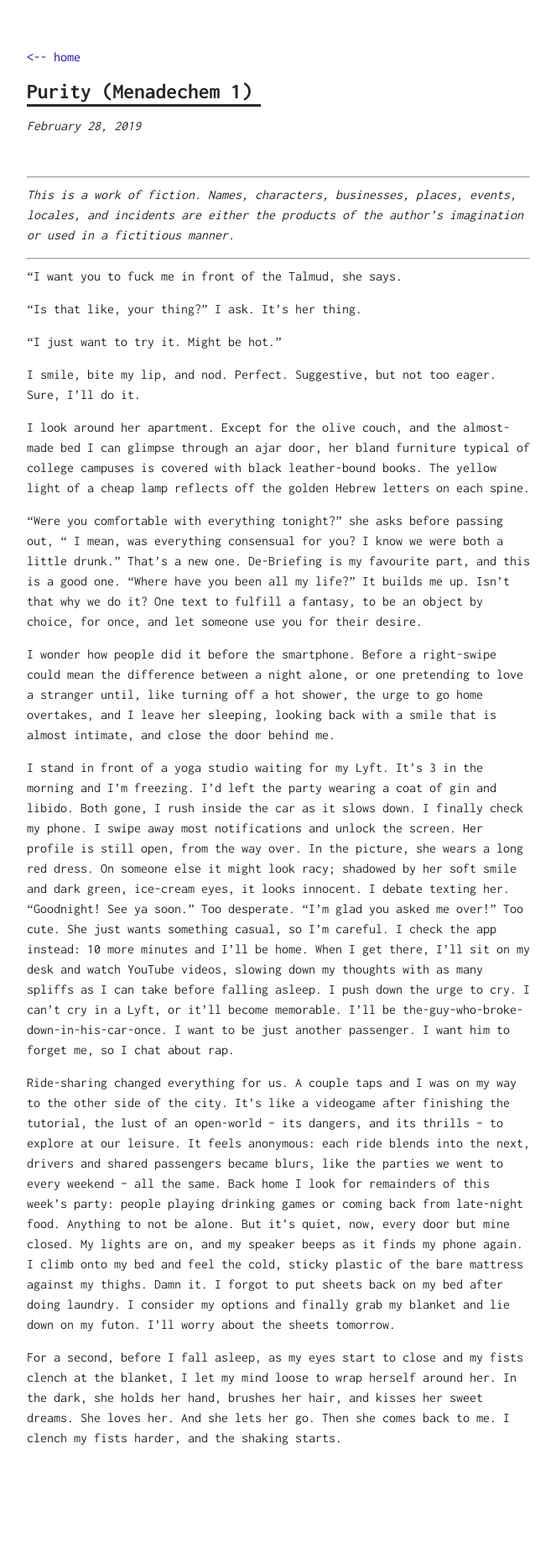
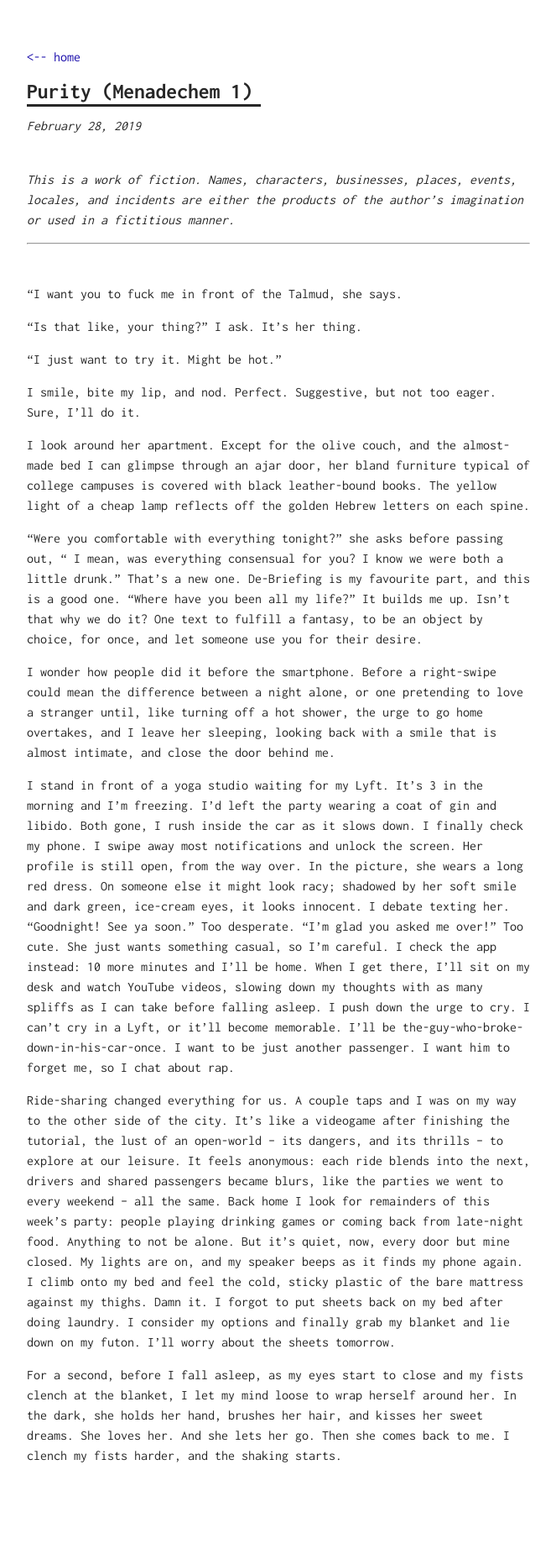
Before and after one commit to ordinarythings/ordinarythings.github.io, a Jekyll site: the page built from _posts/2019-02-28-Purity-Menadechem.md, in a window 1280 px wide. Shown: the whole page at 84% size, without its empty margins (308-971 px from the left). Built offline with Jekyll 4.4.1, drawn with Linux system fonts in a browser that asks for light colours; before the commit the page ends 1829 px from its top, so only the background shows below that.

Commit message:
Update 2019-02-28-Purity-Menadechem.md

```diff
--- a/_posts/2019-02-28-Purity-Menadechem.md
+++ b/_posts/2019-02-28-Purity-Menadechem.md
@@ -3,11 +3,11 @@ layout: post
 title: Purity (Menadechem 1)
 type: Story
 ---
------
 
 *This is a work of fiction. Names, characters, businesses, places, events, locales, and incidents are either the products of the author’s imagination or used in a fictitious manner.*
 
 -----
+<br/>
 
 
 “I want you to fuck me in front of the Talmud, she says.
```
